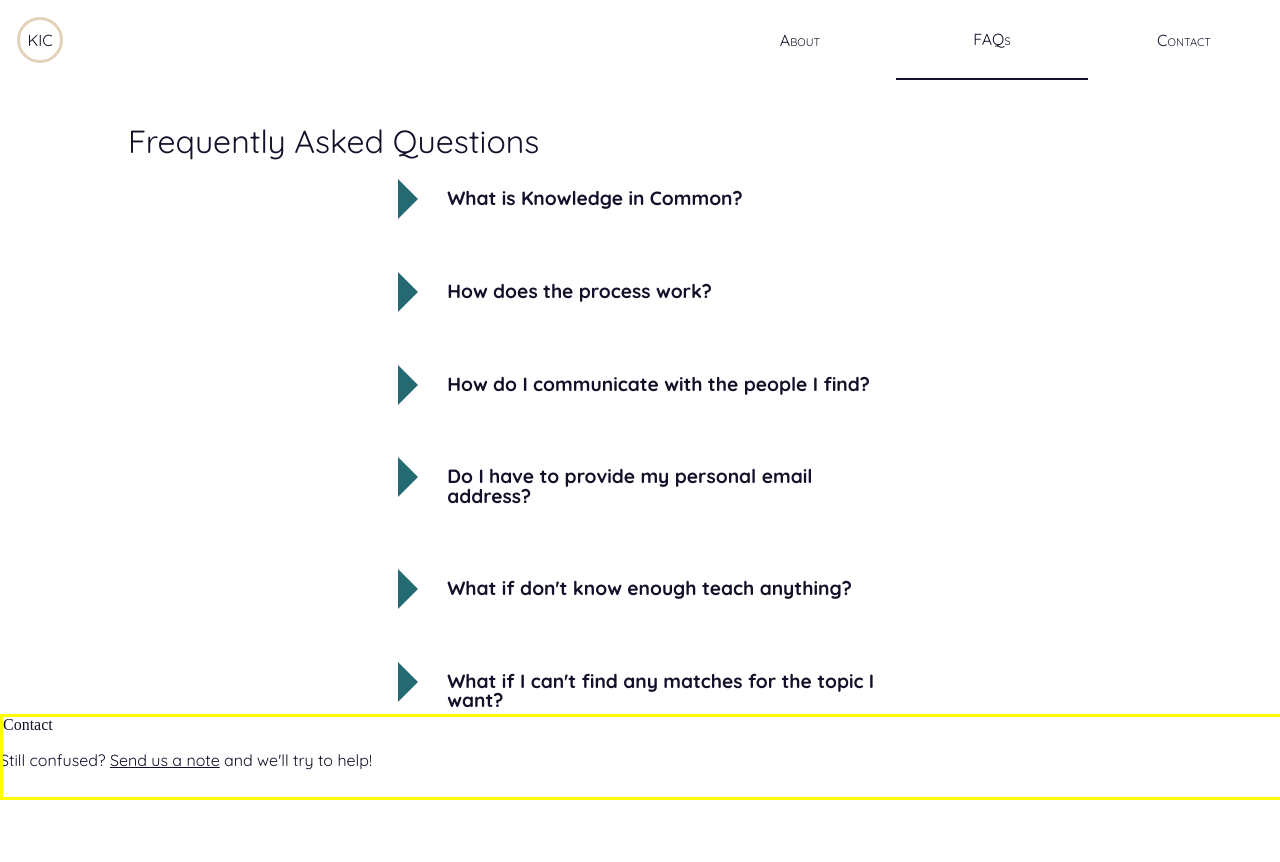
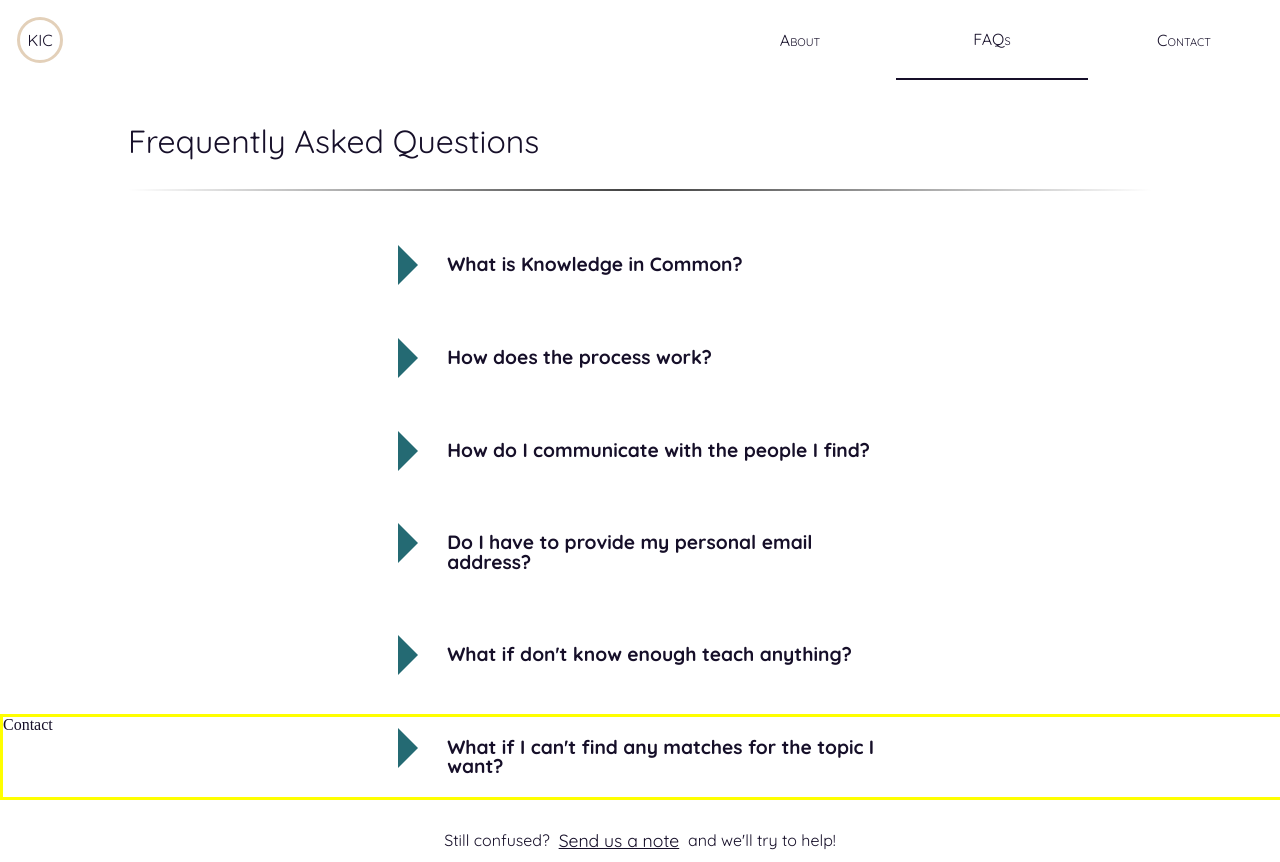
Before and after one commit to awordforthat/knowledge-in-common, a React (Create React App) app: page /faqs in a window 1280 px wide. Before the commit the page ends 800 px from the top, so only its background shows below. Built offline with nearby package versions, Linux system fonts and the light colour scheme.

Commit message:
Add dynamic expand/collapse of FAQ items

```diff
--- a/src/css/faqs.scss
+++ b/src/css/faqs.scss
@@ -10,6 +10,16 @@
     font-size: 2em;
     margin-top: 5vh;
     margin-left: 10%;
+    margin-bottom: 1em;
+  }
+  .underline-container {
+    width: 100%;
+    position: relative;
+
+    .underline {
+      margin-bottom: 2em;
+      width: 80%;
+    }
   }
 
   #question-bank {
@@ -69,11 +79,19 @@
           height: 0px;
           overflow: hidden;
         }
-
-        .answer.expanded {
-          height: 200px;
-        }
       }
     }
   }
+
+  #confused-container {
+    width: 100%;
+    display: flex;
+    align-items: center;
+    justify-content: center;
+    a {
+      margin: 0.5em;
+      font-size: 1.1em;
+      line-height: 1.5em;
+    }
+  }
 }
--- a/src/pages/faqs.tsx
+++ b/src/pages/faqs.tsx
@@ -87,9 +87,12 @@ export class Faqs extends React.Component<{}, IFaqState> {
     return (
       <div id="faqs">
         <h1 className="header">Frequently Asked Questions</h1>
+        <div className="underline-container center-contents">
+          <div className="underline" />
+        </div>
         <div id="question-bank">{this.renderQuestions()}</div>
-        <div id="link">
-          Still confused? <Link to="/contact">Send us a note</Link> and we'll
+        <div id="confused-container">
+          Still confused? <Link to="/contact"> Send us a note </Link> and we'll
           try to help!
         </div>
       </div>
@@ -111,7 +114,10 @@ export class Faqs extends React.Component<{}, IFaqState> {
                 <div className={expanded ? "arrow down" : "arrow right"} />
                 <div className="question">{question.qaPair.question}</div>
               </div>
-              <div className={expanded ? "answer expanded" : "answer"}>
+              <div
+                id={"answer-" + question.id}
+                className={expanded ? "answer expanded" : "answer"}
+              >
                 {question.qaPair.answer}
               </div>
             </li>
@@ -121,6 +127,37 @@ export class Faqs extends React.Component<{}, IFaqState> {
     );
   };
 
+  private collapseSection = (elem: HTMLDivElement) => {
+    const sectionHeight = elem.scrollHeight;
+    const transition = elem.style.transition;
+    elem.style.transition = "";
+
+    requestAnimationFrame(function() {
+      elem.style.height = sectionHeight + "px";
+      elem.style.transition = transition;
+
+      requestAnimationFrame(function() {
+        elem.style.height = 0 + "px";
+      });
+    });
+  };
+
+  private expandSection = (elem: HTMLDivElement) => {
+    var sectionHeight = elem.scrollHeight;
+
+    elem.style.height = sectionHeight + "px";
+
+    const onTransitionEnd: (e: TransitionEvent) => void = (
+      e: TransitionEvent
+    ) => {
+      elem.removeEventListener("transitionend", onTransitionEnd);
+
+      elem.style.height = "null";
+    };
+
+    elem.addEventListener("transitionend", onTransitionEnd);
+  };
+
   private toggleExpanded = (e: React.MouseEvent) => {
     const index = parseInt((e.currentTarget as HTMLDivElement).id, 10);
 
@@ -128,13 +165,23 @@ export class Faqs extends React.Component<{}, IFaqState> {
       return;
     }
 
+    const elem: HTMLElement | null = document.getElementById("answer-" + index);
+
+    if (!elem) {
+      return;
+    }
+
     this.setState(prevState => {
       if (prevState.expanded.indexOf(index) === -1) {
+        // currently hidden, expand
         prevState.expanded.push(index);
+        this.expandSection(elem as HTMLDivElement);
         return {
           expanded: prevState.expanded
         };
       } else {
+        // currently expanded, hide
+        this.collapseSection(elem as HTMLDivElement);
         return {
           expanded: prevState.expanded.filter(value => {
             return value != index;
```
